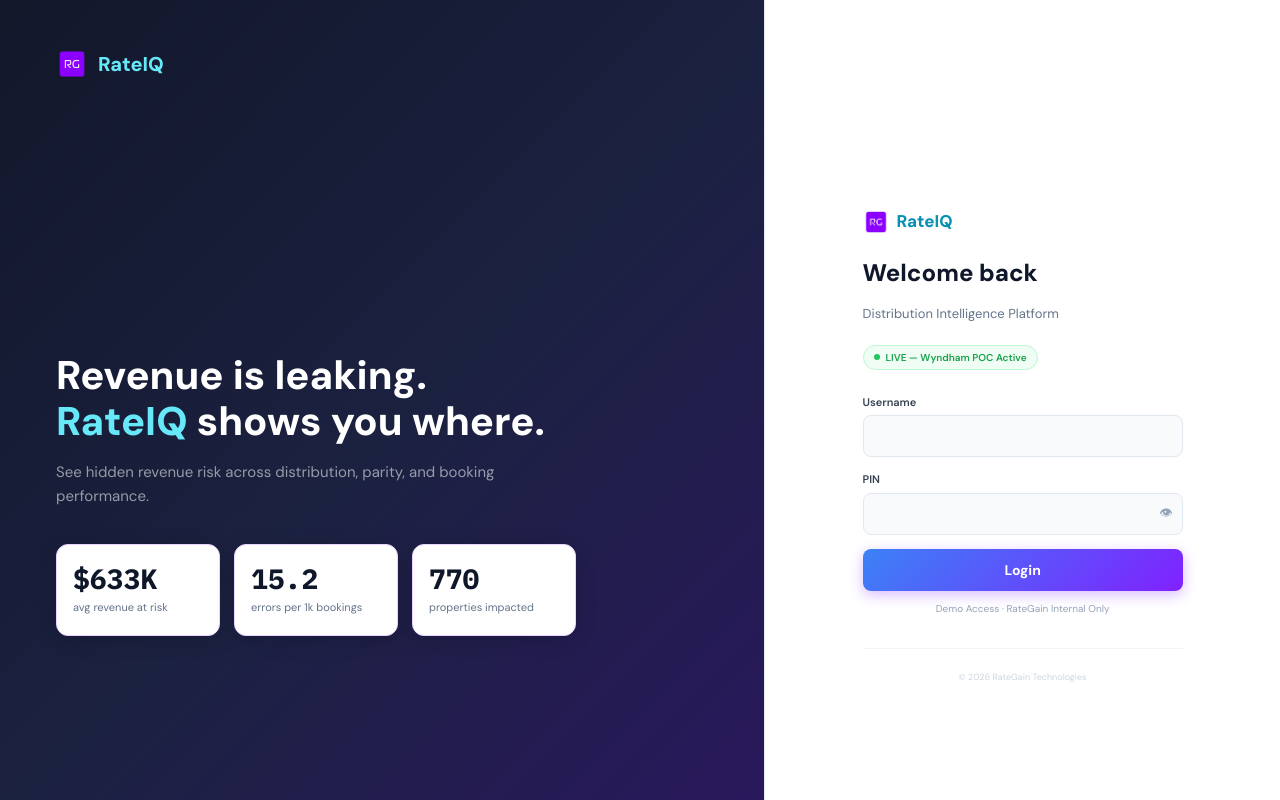
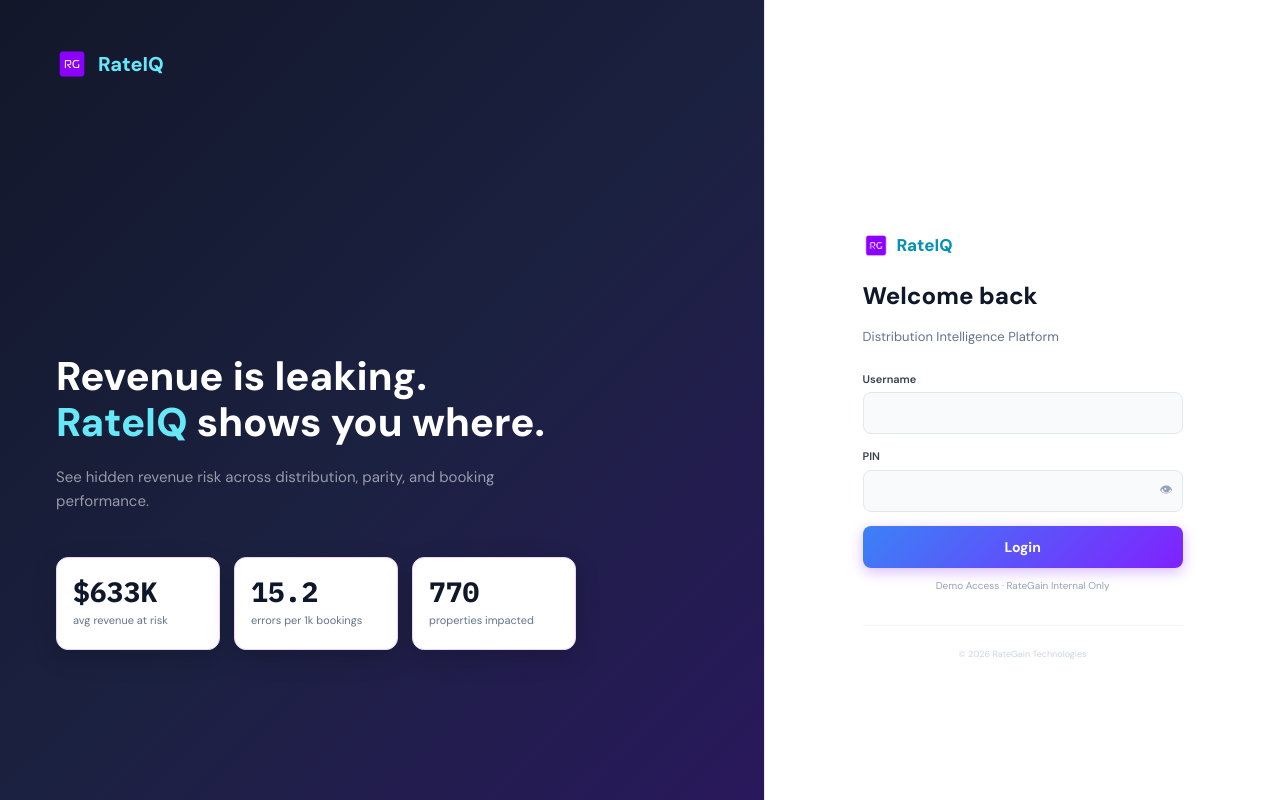
Before and after one commit to jagrose22/insightsiq, a React (Vite) app: page / in a window 1280 px wide. Built offline with nearby package versions, Linux system fonts and the light colour scheme.

Commit message:
style: polish UI elements for better aesthetics
Remove Wyndham badge, center navigation dots, add shadow to metric tiles, raise login panel, improve left panel spacing

```diff
--- a/src/App.jsx
+++ b/src/App.jsx
@@ -535,7 +535,7 @@ const TOP_NAV = [
 ];
 
 
-/* ── MultiSelect dropdown ─────────���─������────────────────────────────────── */
+/* ── MultiSelect dropdown ─────────����─������────────────────────────────────── */
 function MultiSelect({ label, options, selected, onChange, isOpen, setOpen }) {
   const allSelected = selected.includes("All Brands") || selected.includes("All");
   const displayLabel = selected.length === 0 ? "None"
@@ -913,10 +913,10 @@ export default function App() {
               {slide === 0 ? (
                 <>
                   {/* Screen 1: Product hook */}
-                  <h1 style={{fontSize:40,fontWeight:800,color:"#fff",lineHeight:1.15,marginBottom:16}}>
+                  <h1 style={{fontSize:40,fontWeight:800,color:"#fff",lineHeight:1.15,marginBottom:20}}>
                     Revenue is leaking.<br/><span style={{color:"#67E8F9"}}>RateIQ</span> shows you where.
                   </h1>
-                  <p style={{fontSize:15,color:"rgba(255,255,255,0.55)",lineHeight:1.6,maxWidth:440,marginBottom:36}}>
+                  <p style={{fontSize:15,color:"rgba(255,255,255,0.55)",lineHeight:1.6,maxWidth:440,marginBottom:44}}>
                     See hidden revenue risk across distribution, parity, and booking performance.
                   </p>
 
@@ -927,8 +927,11 @@ export default function App() {
                       {val:"15.2",label:"errors per 1k bookings"},
                       {val:"770",label:"properties impacted"},
                     ].map((t,i)=>(
-                      <div key={i} style={{background:"#fff",border:"1.5px solid #E9D5FF",borderRadius:12,
-                        padding:"20px 16px",boxShadow:"0 4px 20px rgba(0,0,0,0.15)"}}>
+                      <div key={i} className="metric-tile" style={{background:"#fff",border:"1.5px solid #E9D5FF",borderRadius:12,
+                        padding:"20px 16px",boxShadow:"0 8px 24px rgba(0,0,0,0.18)",
+                        transition:"transform 0.15s ease, box-shadow 0.15s ease",cursor:"default"}}
+                        onMouseEnter={e=>{e.currentTarget.style.transform="translateY(-2px)";e.currentTarget.style.boxShadow="0 12px 32px rgba(0,0,0,0.22)";}}
+                        onMouseLeave={e=>{e.currentTarget.style.transform="translateY(0)";e.currentTarget.style.boxShadow="0 8px 24px rgba(0,0,0,0.18)";}}>
                         <div style={{fontSize:28,fontWeight:800,color:"#0F172A",fontFamily:"'IBM Plex Mono',monospace",lineHeight:1}}>{t.val}</div>
                         <div style={{fontSize:11,color:"#64748B",marginTop:6}}>{t.label}</div>
                       </div>
@@ -938,10 +941,10 @@ export default function App() {
               ) : (
                 <>
                   {/* Screen 2: RG4D story */}
-                  <h1 style={{fontSize:40,fontWeight:800,color:"#fff",lineHeight:1.15,marginBottom:16}}>
+                  <h1 style={{fontSize:40,fontWeight:800,color:"#fff",lineHeight:1.15,marginBottom:20}}>
                     Find the leak. Fix the cause.<br/><span style={{color:"#67E8F9"}}>Recover</span> the revenue.
                   </h1>
-                  <p style={{fontSize:15,color:"rgba(255,255,255,0.55)",lineHeight:1.6,maxWidth:440,marginBottom:36}}>
+                  <p style={{fontSize:15,color:"rgba(255,255,255,0.55)",lineHeight:1.6,maxWidth:440,marginBottom:44}}>
                     RateIQ is the entry point into the full RG4D loop — connecting parity, connectivity, recovery, and AI-driven optimization.
                   </p>
 
@@ -965,24 +968,23 @@ export default function App() {
             </div>
           </div>
 
-          {/* Navigation dots — bottom left */}
-          <div style={{display:"flex",alignItems:"center",gap:10}}>
+          {/* Navigation dots — centered at bottom */}
+          <div style={{position:"absolute",bottom:32,left:0,right:0,display:"flex",justifyContent:"center",alignItems:"center",gap:12}}>
             {[0,1].map(i=>(
               <div key={i} onClick={()=>setSlide(i)} className="nav-dot"
-                style={{width:10,height:10,borderRadius:"50%",
-                  background:slide===i?"#fff":"transparent",
-                  border:slide===i?"2px solid #8021FF":"2px solid rgba(255,255,255,0.25)",
+                style={{width:slide===i?24:10,height:10,borderRadius:slide===i?5:"50%",
+                  background:slide===i?"#8021FF":"transparent",
+                  border:slide===i?"none":"2px solid rgba(255,255,255,0.35)",
+                  boxShadow:slide===i?"0 0 12px rgba(128,33,255,0.5)":"none",
                   transition:"all 0.2s ease"}}/>
             ))}
-            <span style={{marginLeft:"auto",fontSize:10,fontFamily:"'IBM Plex Mono',monospace",
-              color:"rgba(255,255,255,0.2)"}}>RateGain · RG4D Framework</span>
           </div>
         </div>
 
         {/* RIGHT PANEL — 40% — White login form (fixed, never rotates) */}
         <div style={{width:"40%",height:"100vh",background:"#fff",
           display:"flex",flexDirection:"column",justifyContent:"center",alignItems:"center",
-          padding:"48px 40px",borderLeft:"1px solid #E2E8F0"}}>
+          padding:"48px 40px",paddingBottom:"12vh",borderLeft:"1px solid #E2E8F0"}}>
 
           <div style={{maxWidth:320,width:"100%"}}>
             {/* Header */}
@@ -991,14 +993,7 @@ export default function App() {
               <span style={{fontSize:17,fontWeight:800,color:"#0891B2"}}>RateIQ</span>
             </div>
             <h2 style={{fontSize:24,fontWeight:800,color:"#0F172A",marginBottom:4}}>Welcome back</h2>
-            <p style={{fontSize:13,color:"#64748B",marginBottom:20}}>Distribution Intelligence Platform</p>
-
-            {/* Wyndham POC badge — subtle green pill */}
-            <div style={{display:"inline-flex",alignItems:"center",gap:6,background:"#F0FDF4",
-              border:"1px solid #BBF7D0",borderRadius:16,padding:"4px 10px",marginBottom:24}}>
-              <span style={{width:6,height:6,borderRadius:"50%",background:"#22C55E",display:"inline-block"}}/>
-              <span style={{fontSize:10,fontWeight:600,color:"#16A34A"}}>LIVE — Wyndham POC Active</span>
-            </div>
+            <p style={{fontSize:13,color:"#64748B",marginBottom:24}}>Distribution Intelligence Platform</p>
 
             {/* Form */}
             <div style={{marginBottom:14}}>
```
